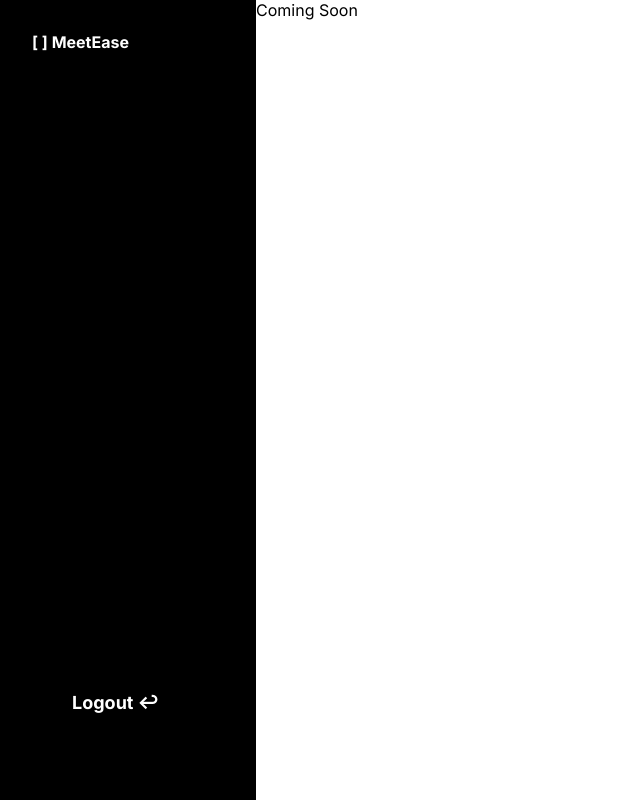
After one commit to kw-aku/MeetEase-Team-6-, a PHP site: page /adminpage.php in a window 1280 px wide. The commit adds this page. Shown: the whole page, without its empty margins (0-640 px from the left). Run offline with PHP 8.4, Linux system fonts and the light colour scheme.

Commit message:
added adminpage.php, logout_action and prevented user without session from acessing the homepage

```diff
--- a/Css/homepage.css
+++ b/Css/homepage.css
@@ -34,6 +34,11 @@ a{
     transition: .3s;
     padding-left: 4em;
     cursor: pointer;
+    background: none;
+    border: none;
+    font-size: 18px;
+
+
 }
 
 #logout-btn:hover{
--- /dev/null
+++ b/adminpage.php
@@ -0,0 +1,69 @@
+<!DOCTYPE html>
+<html lang="en">
+    <head>
+        <meta charset = UTF-8>
+        <meta name="viewport" content="width=device-width, initial-scale=1.0">
+        <link rel="stylesheet" href="Css/homepage.css">
+        <link rel="preconnect" href="https://fonts.googleapis.com"> <!---->
+        <link rel="preconnect" href="https://fonts.gstatic.com" crossorigin> <!--for the font Inter-->
+        <link href="https://fonts.googleapis.com/css2?family=Inter:wght@100..900&display=swap" rel="stylesheet"> <!---->
+        <title>Admin Page</title>
+    </head >
+    <body >
+
+        <div id="left-side-content">
+            <p id="team-logo">[ ] MeetEase</p>
+            <a href="loginpage.php"><p id="logout-btn">Logout &#8617 </p></a>
+        </div>
+
+        <div id="right-side-content;" >
+            <h>Coming Soon</h>
+
+        </div>
+
+
+
+
+
+
+
+    </body>
+
+
+
+
+    <!--function for popup-->
+
+    <!-- <script>
+
+        function showPopUp(){
+            var divId = document.getElementById("popup");
+
+            if (divId.style.display === "none") {
+            divId.style.display = "block";}
+        }
+
+        function hidePopUp_Cancel(){
+            var divId = document.getElementById("popup");
+
+            if (divId.style.display === "block" ) {
+            divId.style.display = "none";}
+        }
+
+        function showPopUpUpdate(clickedElement){
+            // alert(id);
+            var meetingId = clickedElement.dataset.meetingId;
+            var divId = document.getElementById("formUpdate");
+            document.getElementById("hidden-element").value = meetingId;
+            if (divId.style.display === "none") {
+            divId.style.display = "block";}
+        }
+
+        function hidePopUpUpdate_Cancel(){
+            var divId = document.getElementById("formUpdate");
+            if (divId.style.display === "block" ) {
+            divId.style.display = "none";}
+        } -->
+
+    <!-- </script> -->
+</html>
```
Also changed, not shown: homepage.php (+14 -1 lines), login_action.php (+13 -10 lines), logout_action.php (added, +8 -0 lines).
